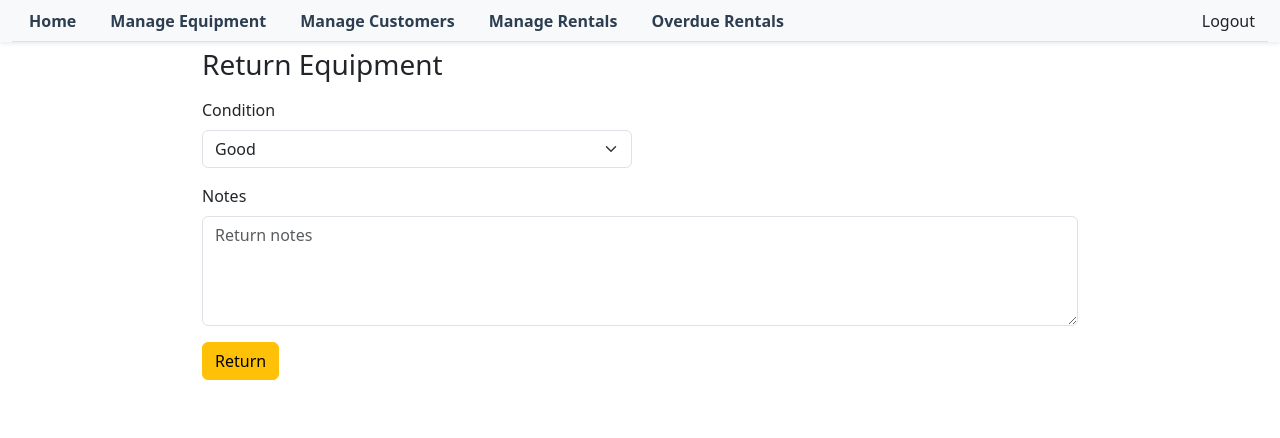
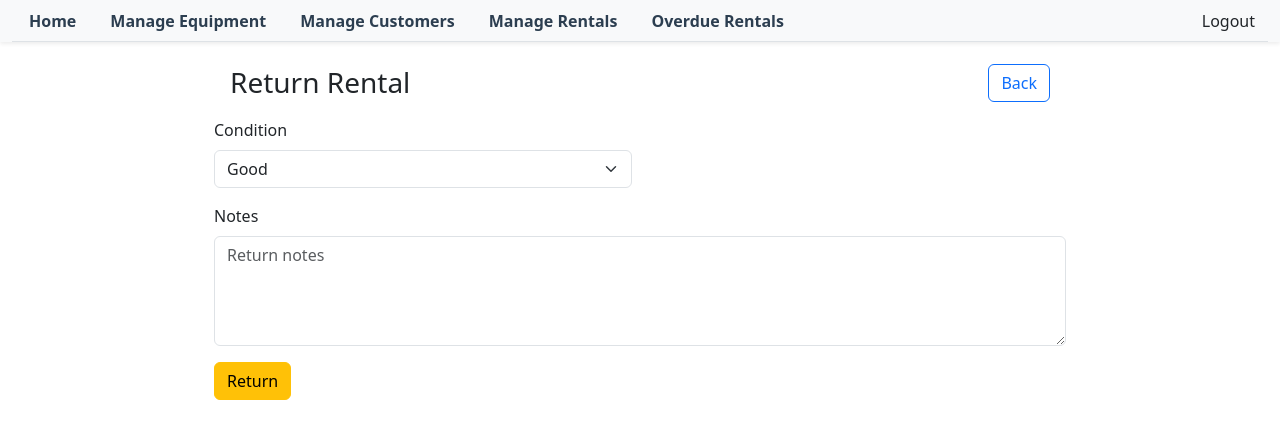
Before and after one commit to Johnstanley1/Midterm_EquipmentRental_Team2, an Angular app in the folder frontend/: page /return-rental/1 in a window 1280 px wide. Shown: the top 438 px of the page. Built offline with nearby package versions, Linux system fonts and the light colour scheme.

Commit message:
Improve rental return UI and remove unused return notes
Removed commented-out 'Return Notes' fields from issue and edit rental screens. Enhanced the return rental screen with a new header, back button, and corresponding navigation logic in the component.

```diff
--- a/frontend/src/app/create-rental-screen/rental-issue-screen.html
+++ b/frontend/src/app/create-rental-screen/rental-issue-screen.html
@@ -102,11 +102,6 @@
                   }
                 }
               </div>
-
-<!--              <div class="mb-3">-->
-<!--                <label class="form-label">Return Notes</label>-->
-<!--                <textarea class="form-control" rows="4" formControlName="returnNotes"></textarea>-->
-<!--              </div>-->
               <div class="mt-3">
                 <button class="btn btn-primary" type="submit">Issue</button>
               </div>
--- a/frontend/src/app/edit-rental-screen/rental-edit-screen.html
+++ b/frontend/src/app/edit-rental-screen/rental-edit-screen.html
@@ -104,11 +104,6 @@
                   }
                 }
               </div>
-
-<!--              <div class="mb-3">-->
-<!--                <label class="form-label">Return Notes</label>-->
-<!--                <textarea class="form-control" rows="4" formControlName="returnNotes"></textarea>-->
-<!--              </div>-->
               <div class="mt-3">
                 <button class="btn btn-primary" type="submit">Save</button>
               </div>
--- a/frontend/src/app/return-rental-screen/rental-return-screen.html
+++ b/frontend/src/app/return-rental-screen/rental-return-screen.html
@@ -1,5 +1,9 @@
 <div class="container mt-4">
-  <h3 class="mb-3">Return Equipment</h3>
+  <div class="container mt-5">
+    <div class="d-flex justify-content-between align-items-center p-3">
+      <h3 class="m-0">Return Rental</h3>
+      <button class="btn btn-outline-primary" (click)="back()">Back</button>
+    </div>
   <form [formGroup]="form" (ngSubmit)="submit()" class="row g-3">
     <div class="col-md-6">
       <label class="form-label">Condition</label>
@@ -25,3 +29,4 @@
     </div>
   </form>
 </div>
+</div>
--- a/frontend/src/app/return-rental-screen/rental-return-screen.ts
+++ b/frontend/src/app/return-rental-screen/rental-return-screen.ts
@@ -13,7 +13,6 @@ import { RentalService } from '../../../services/rental-services';
 })
 export class RentalReturnScreen {
   form;
-
   rentalId: number;
 
   constructor(
@@ -35,4 +34,9 @@ export class RentalReturnScreen {
     //   .returnRental(this.rentalId, v.notes || '', v.condition || 'Good')
     //   .subscribe(() => this.router.navigate(['/all-rentals']));
   }
+
+  back() {
+    this.router.navigate(['/rental-detail', this.rentalId]);
+    console.log(this.rentalId);
+  }
 }
```
